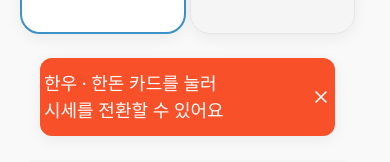
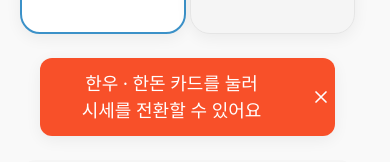
Before and after one commit to tami-bang/gogisise_FE, a React (Vite) app: page /favorites in a window 390 px wide. Both pictures are taken after a click on the button "한우 선택". Shown: the part 362-524 px from the top of the page. Built offline with nearby package versions, Linux system fonts and the light colour scheme; no server answers.

Commit message:
🎨 style: 시세 전환 안내 툴팁 텍스트 가운데 정렬 적용
상세내용
- [정렬 수정]: 줄바꿈이 일어나는 모바일 환경 등에서 텍스트가 왼쪽으로 쏠려 어색하던 현상을 개선하기 위해 텍스트 컨테이너에 text-center 클래스 추가

```diff
--- a/src/pages/MainPage.tsx
+++ b/src/pages/MainPage.tsx
@@ -231,7 +231,7 @@ export function MainPage() {
 
             {showTooltip && (
               <div className="mx-5 mb-6 bg-[var(--color-primary)] text-white text-body font-bold rounded-[var(--radius-md)] px-4 py-3 flex justify-between items-center shadow-soft animate-fade-in">
-                <span className="flex-1 min-w-0 pr-2">
+                <span className="flex-1 min-w-0 pr-2 text-center">
                   <span className="inline-block whitespace-nowrap">한우 · 한돈 카드를 눌러</span>{' '}
                   <span className="inline-block whitespace-nowrap">시세를 전환할 수 있어요</span>
                 </span>
```
